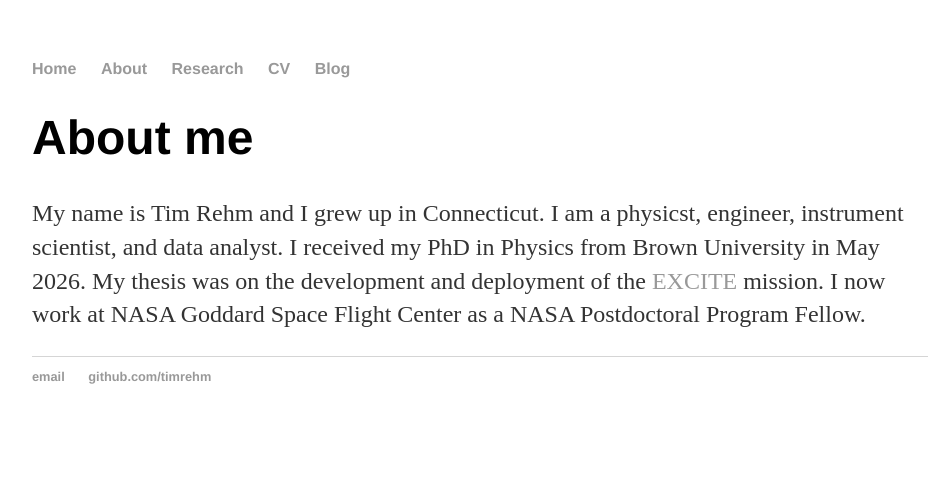
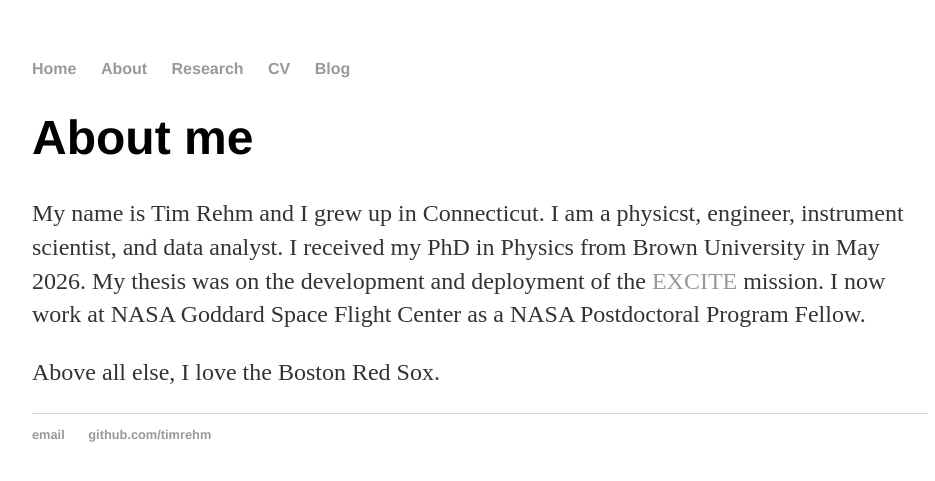
Before and after one commit to timrehm/timrehm.github.io, a Jekyll site: the page built from about/index.html, in a window 1280 px wide. Shown: the top 481 px of the page, without its empty margins (160-1095 px from the left). Built offline with Jekyll 4.4.1, drawn with Linux system fonts in a browser that asks for light colours.

Commit message:
Update index.html

```diff
--- a/about/index.html
+++ b/about/index.html
@@ -7,3 +7,4 @@ title: About me
 		I received my PhD in Physics from Brown University in May 2026. My thesis was on the development and deployment of
 		the <a href="/research/excite.html">EXCITE</a> mission. I now work at NASA Goddard Space Flight Center as a
 		NASA Postdoctoral Program Fellow.</p>
+	<p>Above all else, I love the Boston Red Sox.</p>
```
